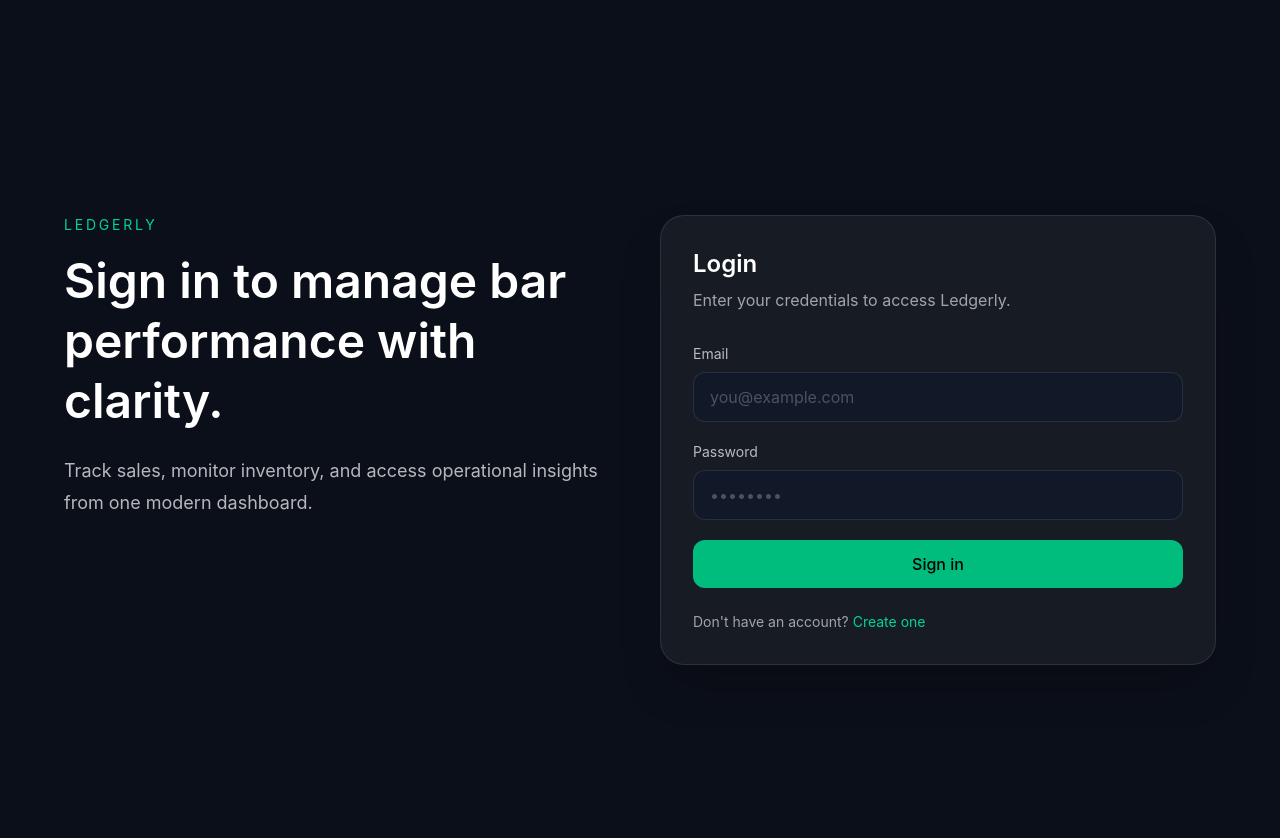
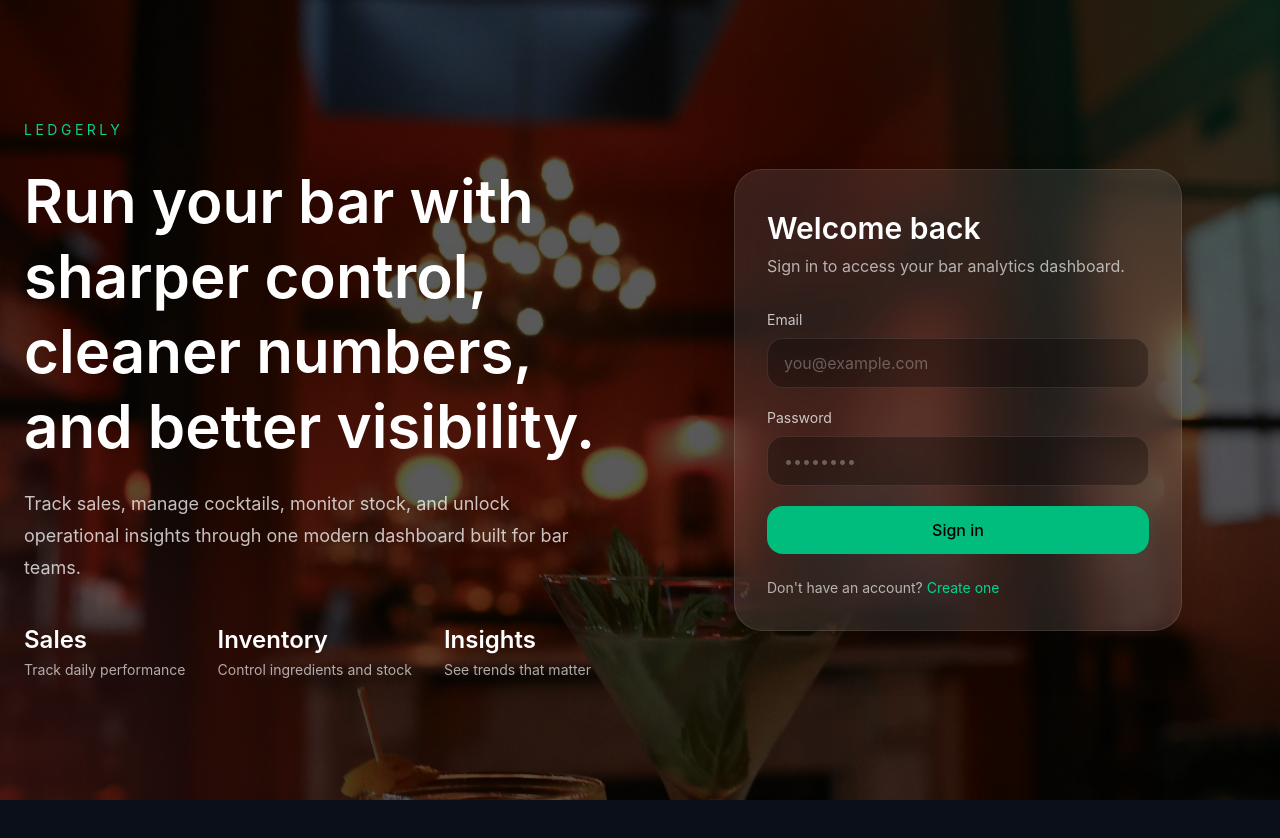
Before and after one commit to Peshmay/Ledgerly-sales-analytics-SaaS, a React (Vite) app in the folder ledgerly/client/: page /login in a window 1280 px wide. Shown: the top 838 px of the page. After the commit the page ends 800 px from the top, so only its background shows below. Built offline with nearby package versions, Linux system fonts and the light colour scheme.

Commit message:
styled auth pages

```diff
--- /dev/null
+++ b/ledgerly/client/src/pages/landing-page.tsx
@@ -0,0 +1,34 @@
+export function LandingPage() {
+  return (
+    <main className="min-h-screen bg-[#0b0f19] text-white">
+      <section className="mx-auto flex min-h-screen max-w-7xl items-center px-6 py-20">
+        <div className="max-w-3xl">
+          <p className="mb-4 text-sm font-medium uppercase tracking-[0.2em] text-emerald-400">
+            Ledgerly
+          </p>
+
+          <h1 className="text-5xl font-semibold leading-tight md:text-7xl">
+            Built for bars that want sharper control of sales, stock, and
+            performance.
+          </h1>
+
+          <p className="mt-6 max-w-2xl text-lg leading-8 text-white/70">
+            Ledgerly is a full-stack analytics SaaS for bar and restaurant
+            management, helping teams track cocktails, ingredients, menu items,
+            and sales through a modern dashboard.
+          </p>
+
+          <div className="mt-8 flex gap-4">
+            <button className="rounded-xl bg-emerald-500 px-5 py-3 font-medium text-black">
+              View Dashboard
+            </button>
+
+            <button className="rounded-xl border border-white/15 px-5 py-3 font-medium">
+              Learn More
+            </button>
+          </div>
+        </div>
+      </section>
+    </main>
+  );
+}
--- a/ledgerly/client/src/pages/login-page.tsx
+++ b/ledgerly/client/src/pages/login-page.tsx
@@ -1,6 +1,7 @@
 import { FormEvent, useState } from "react";
 import { Link, useNavigate } from "react-router-dom";
 import { useAuth } from "../context/auth-context";
+import authBg from "../assets/auth-bg.jpg";
 
 export function LoginPage() {
   const navigate = useNavigate();
@@ -31,31 +32,64 @@ export function LoginPage() {
   }
 
   return (
-    <main className="min-h-screen bg-[#0b0f19] px-6 py-10 text-white">
-      <div className="mx-auto flex min-h-screen max-w-6xl items-center">
-        <div className="grid w-full gap-10 md:grid-cols-2">
-          <section>
-            <p className="text-sm uppercase tracking-[0.2em] text-emerald-400">
+    <main className="relative min-h-screen overflow-hidden bg-[#050816] text-white">
+      <div
+        className="absolute inset-0 bg-cover bg-center"
+        style={{ backgroundImage: `url(${authBg})` }}
+      />
+
+      <div className="absolute inset-0 bg-black/65" />
+
+      <div className="absolute inset-0 bg-[radial-gradient(circle_at_top_right,rgba(16,185,129,0.15),transparent_30%),radial-gradient(circle_at_bottom_left,rgba(239,68,68,0.18),transparent_28%)]" />
+
+      <div className="relative z-10 mx-auto grid min-h-screen max-w-7xl items-center gap-10 px-6 py-10 lg:grid-cols-2">
+        <section className="hidden lg:block">
+          <p className="text-sm uppercase tracking-[0.25em] text-emerald-400">
+            Ledgerly
+          </p>
+
+          <h1 className="mt-6 max-w-2xl text-6xl font-semibold leading-tight">
+            Run your bar with sharper control, cleaner numbers, and better
+            visibility.
+          </h1>
+
+          <p className="mt-6 max-w-xl text-lg leading-8 text-white/75">
+            Track sales, manage cocktails, monitor stock, and unlock operational
+            insights through one modern dashboard built for bar teams.
+          </p>
+
+          <div className="mt-10 flex gap-8 text-sm text-white/65">
+            <div>
+              <p className="text-2xl font-semibold text-white">Sales</p>
+              <p className="mt-1">Track daily performance</p>
+            </div>
+
+            <div>
+              <p className="text-2xl font-semibold text-white">Inventory</p>
+              <p className="mt-1">Control ingredients and stock</p>
+            </div>
+
+            <div>
+              <p className="text-2xl font-semibold text-white">Insights</p>
+              <p className="mt-1">See trends that matter</p>
+            </div>
+          </div>
+        </section>
+
+        <section className="mx-auto w-full max-w-md">
+          <div className="rounded-[28px] border border-white/10 bg-white/10 p-8 shadow-2xl backdrop-blur-xl">
+            <p className="text-sm uppercase tracking-[0.2em] text-emerald-400 lg:hidden">
               Ledgerly
             </p>
-            <h1 className="mt-4 text-5xl font-semibold leading-tight">
-              Sign in to manage bar performance with clarity.
-            </h1>
-            <p className="mt-6 max-w-xl text-lg leading-8 text-white/70">
-              Track sales, monitor inventory, and access operational insights
-              from one modern dashboard.
-            </p>
-          </section>
 
-          <section className="rounded-3xl border border-white/10 bg-white/5 p-8 shadow-2xl">
-            <h2 className="text-2xl font-semibold">Login</h2>
-            <p className="mt-2 text-white/60">
-              Enter your credentials to access Ledgerly.
+            <h2 className="mt-2 text-3xl font-semibold">Welcome back</h2>
+            <p className="mt-2 text-white/65">
+              Sign in to access your bar analytics dashboard.
             </p>
 
             <form onSubmit={handleSubmit} className="mt-8 space-y-5">
               <div>
-                <label className="mb-2 block text-sm text-white/70">
+                <label className="mb-2 block text-sm text-white/75">
                   Email
                 </label>
                 <input
@@ -64,14 +98,14 @@ export function LoginPage() {
                   onChange={(e) =>
                     setFormData((prev) => ({ ...prev, email: e.target.value }))
                   }
-                  className="w-full rounded-xl border border-white/10 bg-[#111827] px-4 py-3 text-white outline-none placeholder:text-white/25"
+                  className="w-full rounded-2xl border border-white/10 bg-black/30 px-4 py-3 text-white outline-none placeholder:text-white/30 focus:border-emerald-400/60"
                   placeholder="you@example.com"
                   required
                 />
               </div>
 
               <div>
-                <label className="mb-2 block text-sm text-white/70">
+                <label className="mb-2 block text-sm text-white/75">
                   Password
                 </label>
                 <input
@@ -83,14 +117,14 @@ export function LoginPage() {
                       password: e.target.value,
                     }))
                   }
-                  className="w-full rounded-xl border border-white/10 bg-[#111827] px-4 py-3 text-white outline-none placeholder:text-white/25"
+                  className="w-full rounded-2xl border border-white/10 bg-black/30 px-4 py-3 text-white outline-none placeholder:text-white/30 focus:border-emerald-400/60"
                   placeholder="••••••••"
                   required
                 />
               </div>
 
               {error ? (
-                <p className="rounded-xl border border-red-500/20 bg-red-500/10 px-4 py-3 text-sm text-red-300">
+                <p className="rounded-2xl border border-red-500/20 bg-red-500/10 px-4 py-3 text-sm text-red-300">
                   {error}
                 </p>
               ) : null}
@@ -98,20 +132,20 @@ export function LoginPage() {
               <button
                 type="submit"
                 disabled={isSubmitting}
-                className="w-full rounded-xl bg-emerald-500 px-5 py-3 font-medium text-black transition hover:scale-[1.01] disabled:cursor-not-allowed disabled:opacity-70"
+                className="w-full rounded-2xl bg-emerald-500 px-5 py-3 font-medium text-black transition hover:scale-[1.01] hover:bg-emerald-400 disabled:cursor-not-allowed disabled:opacity-70"
               >
                 {isSubmitting ? "Signing in..." : "Sign in"}
               </button>
             </form>
 
-            <p className="mt-6 text-sm text-white/60">
+            <p className="mt-6 text-sm text-white/65">
               Don&apos;t have an account?{" "}
               <Link to="/register" className="text-emerald-400 hover:underline">
                 Create one
               </Link>
             </p>
-          </section>
-        </div>
+          </div>
+        </section>
       </div>
     </main>
   );
--- a/ledgerly/client/src/pages/register-page.tsx
+++ b/ledgerly/client/src/pages/register-page.tsx
@@ -1,6 +1,7 @@
 import { FormEvent, useState } from "react";
 import { Link, useNavigate } from "react-router-dom";
 import { useAuth } from "../context/auth-context";
+import authBg from "../assets/auth-bg.jpg";
 
 export function RegisterPage() {
   const navigate = useNavigate();
@@ -32,31 +33,63 @@ export function RegisterPage() {
   }
 
   return (
-    <main className="min-h-screen bg-[#0b0f19] px-6 py-10 text-white">
-      <div className="mx-auto flex min-h-screen max-w-6xl items-center">
-        <div className="grid w-full gap-10 md:grid-cols-2">
-          <section>
-            <p className="text-sm uppercase tracking-[0.2em] text-emerald-400">
+    <main className="relative min-h-screen overflow-hidden bg-[#050816] text-white">
+      <div
+        className="absolute inset-0 bg-cover bg-center"
+        style={{ backgroundImage: `url(${authBg})` }}
+      />
+
+      <div className="absolute inset-0 bg-black/70" />
+
+      <div className="absolute inset-0 bg-[radial-gradient(circle_at_top_right,rgba(16,185,129,0.12),transparent_30%),radial-gradient(circle_at_bottom_left,rgba(239,68,68,0.16),transparent_28%)]" />
+
+      <div className="relative z-10 mx-auto grid min-h-screen max-w-7xl items-center gap-10 px-6 py-10 lg:grid-cols-2">
+        <section className="hidden lg:block">
+          <p className="text-sm uppercase tracking-[0.25em] text-emerald-400">
             Ledgerly
           </p>
-            <h1 className="mt-4 text-5xl font-semibold leading-tight">
+
+          <h1 className="mt-6 max-w-2xl text-6xl font-semibold leading-tight">
             Create your workspace and start managing smarter.
           </h1>
-            <p className="mt-6 max-w-xl text-lg leading-8 text-white/70">
+
+          <p className="mt-6 max-w-xl text-lg leading-8 text-white/75">
             Set up your account to access sales insights, ingredient tracking,
-              and operations data in one place.
+            and bar operations data in one premium dashboard.
           </p>
+
+          <div className="mt-10 flex gap-8 text-sm text-white/65">
+            <div>
+              <p className="text-2xl font-semibold text-white">Setup</p>
+              <p className="mt-1">Create your workspace fast</p>
+            </div>
+
+            <div>
+              <p className="text-2xl font-semibold text-white">Control</p>
+              <p className="mt-1">Organize stock and recipes</p>
+            </div>
+
+            <div>
+              <p className="text-2xl font-semibold text-white">Growth</p>
+              <p className="mt-1">Track performance over time</p>
+            </div>
+          </div>
         </section>
 
-          <section className="rounded-3xl border border-white/10 bg-white/5 p-8 shadow-2xl">
-            <h2 className="text-2xl font-semibold">Register</h2>
-            <p className="mt-2 text-white/60">
-              Create an account to get started with Ledgerly.
+        <section className="mx-auto w-full max-w-md">
+          <div className="rounded-[28px] border border-white/10 bg-white/10 p-8 shadow-2xl backdrop-blur-xl">
+            <p className="text-sm uppercase tracking-[0.2em] text-emerald-400 lg:hidden">
+              Ledgerly
+            </p>
+
+            <h2 className="mt-2 text-3xl font-semibold">Create account</h2>
+            <p className="mt-2 text-white/65">
+              Set up your account to start using Ledgerly.
             </p>
 
             <form onSubmit={handleSubmit} className="mt-8 space-y-5">
               <div>
-                <label className="mb-2 block text-sm text-white/70">
+                <label className="mb-2 block text-sm text-white/75">
                   Full name
                 </label>
                 <input
@@ -68,14 +101,14 @@ export function RegisterPage() {
                       fullName: e.target.value,
                     }))
                   }
-                  className="w-full rounded-xl border border-white/10 bg-[#111827] px-4 py-3 text-white outline-none placeholder:text-white/25"
+                  className="w-full rounded-2xl border border-white/10 bg-black/30 px-4 py-3 text-white outline-none placeholder:text-white/30 focus:border-emerald-400/60"
                   placeholder="Patience Evertsson"
                   required
                 />
               </div>
 
               <div>
-                <label className="mb-2 block text-sm text-white/70">
+                <label className="mb-2 block text-sm text-white/75">
                   Email
                 </label>
                 <input
@@ -84,14 +117,14 @@ export function RegisterPage() {
                   onChange={(e) =>
                     setFormData((prev) => ({ ...prev, email: e.target.value }))
                   }
-                  className="w-full rounded-xl border border-white/10 bg-[#111827] px-4 py-3 text-white outline-none placeholder:text-white/25"
+                  className="w-full rounded-2xl border border-white/10 bg-black/30 px-4 py-3 text-white outline-none placeholder:text-white/30 focus:border-emerald-400/60"
                   placeholder="you@example.com"
                   required
                 />
               </div>
 
               <div>
-                <label className="mb-2 block text-sm text-white/70">
+                <label className="mb-2 block text-sm text-white/75">
                   Password
                 </label>
                 <input
@@ -103,14 +136,14 @@ export function RegisterPage() {
                       password: e.target.value,
                     }))
                   }
-                  className="w-full rounded-xl border border-white/10 bg-[#111827] px-4 py-3 text-white outline-none placeholder:text-white/25"
+                  className="w-full rounded-2xl border border-white/10 bg-black/30 px-4 py-3 text-white outline-none placeholder:text-white/30 focus:border-emerald-400/60"
                   placeholder="••••••••"
                   required
                 />
               </div>
 
               {error ? (
-                <p className="rounded-xl border border-red-500/20 bg-red-500/10 px-4 py-3 text-sm text-red-300">
+                <p className="rounded-2xl border border-red-500/20 bg-red-500/10 px-4 py-3 text-sm text-red-300">
                   {error}
                 </p>
               ) : null}
@@ -118,20 +151,20 @@ export function RegisterPage() {
               <button
                 type="submit"
                 disabled={isSubmitting}
-                className="w-full rounded-xl bg-emerald-500 px-5 py-3 font-medium text-black transition hover:scale-[1.01] disabled:cursor-not-allowed disabled:opacity-70"
+                className="w-full rounded-2xl bg-emerald-500 px-5 py-3 font-medium text-black transition hover:scale-[1.01] hover:bg-emerald-400 disabled:cursor-not-allowed disabled:opacity-70"
               >
                 {isSubmitting ? "Creating account..." : "Create account"}
               </button>
             </form>
 
-            <p className="mt-6 text-sm text-white/60">
+            <p className="mt-6 text-sm text-white/65">
               Already have an account?{" "}
               <Link to="/login" className="text-emerald-400 hover:underline">
                 Sign in
               </Link>
             </p>
+          </div>
         </section>
-        </div>
       </div>
     </main>
   );
--- a/ledgerly/client/src/routes/app-routes.tsx
+++ b/ledgerly/client/src/routes/app-routes.tsx
@@ -4,12 +4,14 @@ import { RegisterPage } from "../pages/register-page";
 import { DashboardPage } from "../pages/dashboard-page";
 import { ProtectedRoute } from "../components/auth/protected-route";
 import { useAuth } from "../context/auth-context";
+import { LandingPage } from "../pages/landing-page";
 
 export function AppRoutes() {
   const { isAuthenticated } = useAuth();
 
   return (
     <Routes>
+      <Route path="/" element={<LandingPage />} />
       <Route
         path="/"
         element={
```
Also changed, not shown: ledgerly/client/src/assets/auth-bg.jpg (added), ledgerly/client/src/components/auth/protected-route.tsx (line endings or trailing spaces). Lines whose indentation alone changed are shown as unchanged.
